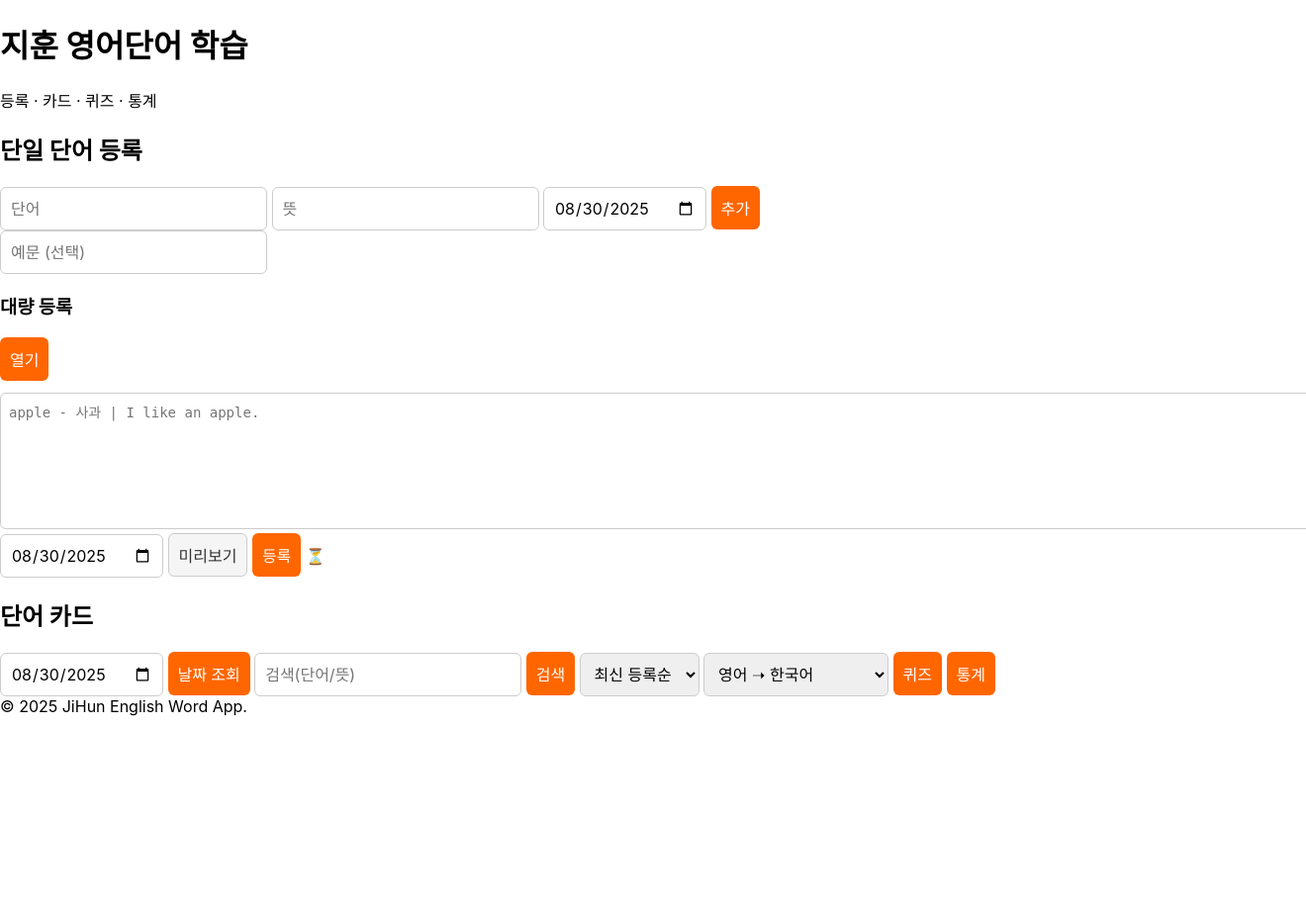
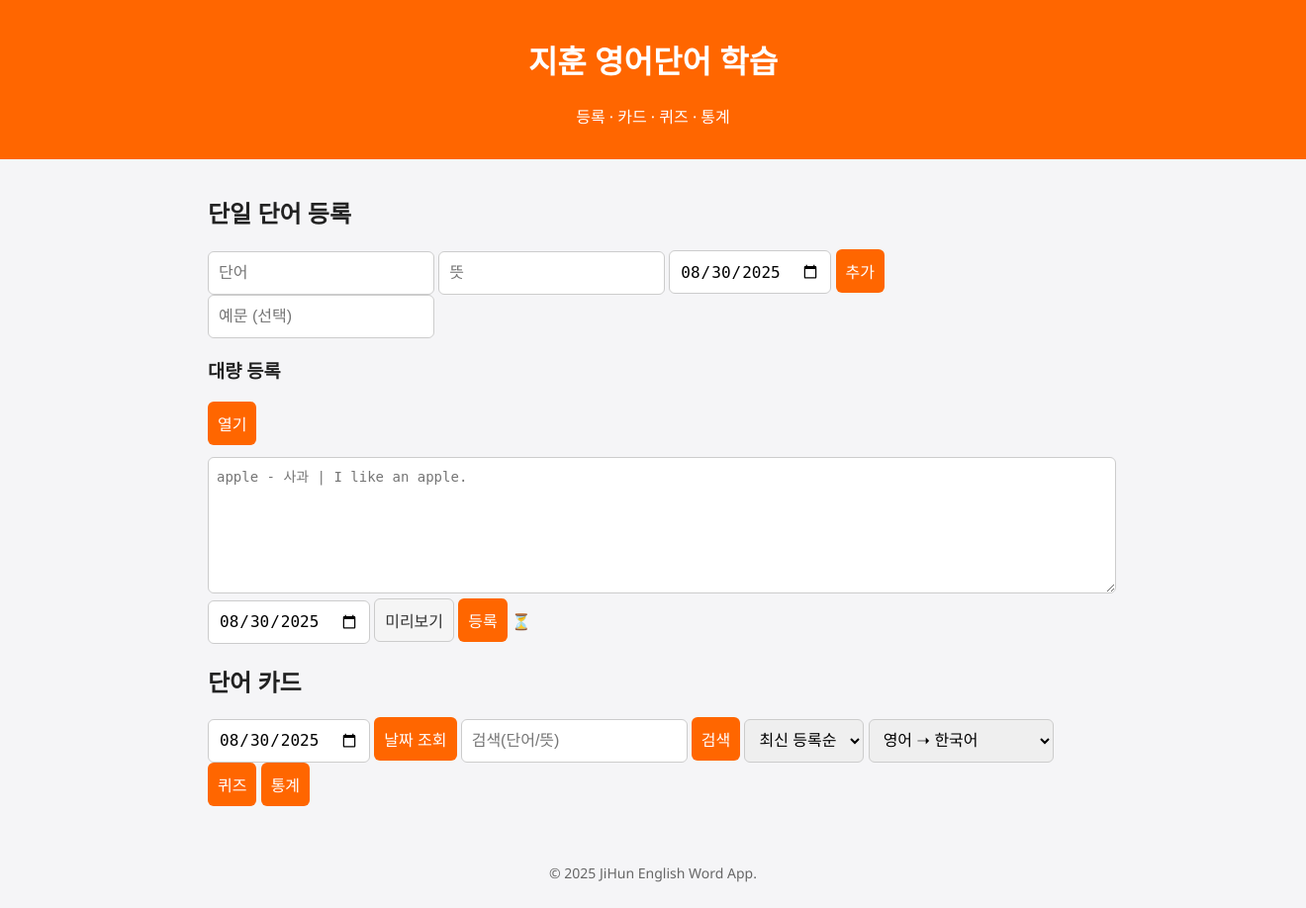
Before and after one commit to anredvon/english-word-app, a Flask app: page / in a window 1320 px wide; the page is wider, and only the part inside the window is pictured. Shown: that part at 99% size. Before the commit the page ends 724 px from the top of that part, so only its background shows below. Run offline with Flask 3, Linux system fonts and the light colour scheme; data that the repository does not hold is empty.

Commit message:
버튼정보 일부수정후 커밋.

```diff
--- a/static/style.css
+++ b/static/style.css
@@ -1,13 +1,30 @@
-/* ========== 기본 Reset ========== */
-body, p, ul, li, input, select, button {
+/* ===== 기본 ===== */
+body {
+  font-family: "Segoe UI", sans-serif;
   margin: 0;
-  padding: 0;
-  font-family: -apple-system, BlinkMacSystemFont, "Segoe UI", Roboto, sans-serif;
-  box-sizing: border-box;
+  background: #f5f5f7;
+  color: #222;
 }
 
-ul { list-style: none; }
-button { cursor: pointer; }
+header {
+  background: #ff6600;
+  color: #fff;
+  padding: 16px;
+  text-align: center;
+}
+
+main {
+  max-width: 900px;
+  margin: auto;
+  padding: 16px;
+}
+
+footer {
+  text-align: center;
+  padding: 12px;
+  font-size: 14px;
+  color: #666;
+}
 
 /* ========== 공통 요소 크기 통일 ========== */
 input[type="text"], input[type="date"], select, button {
```
